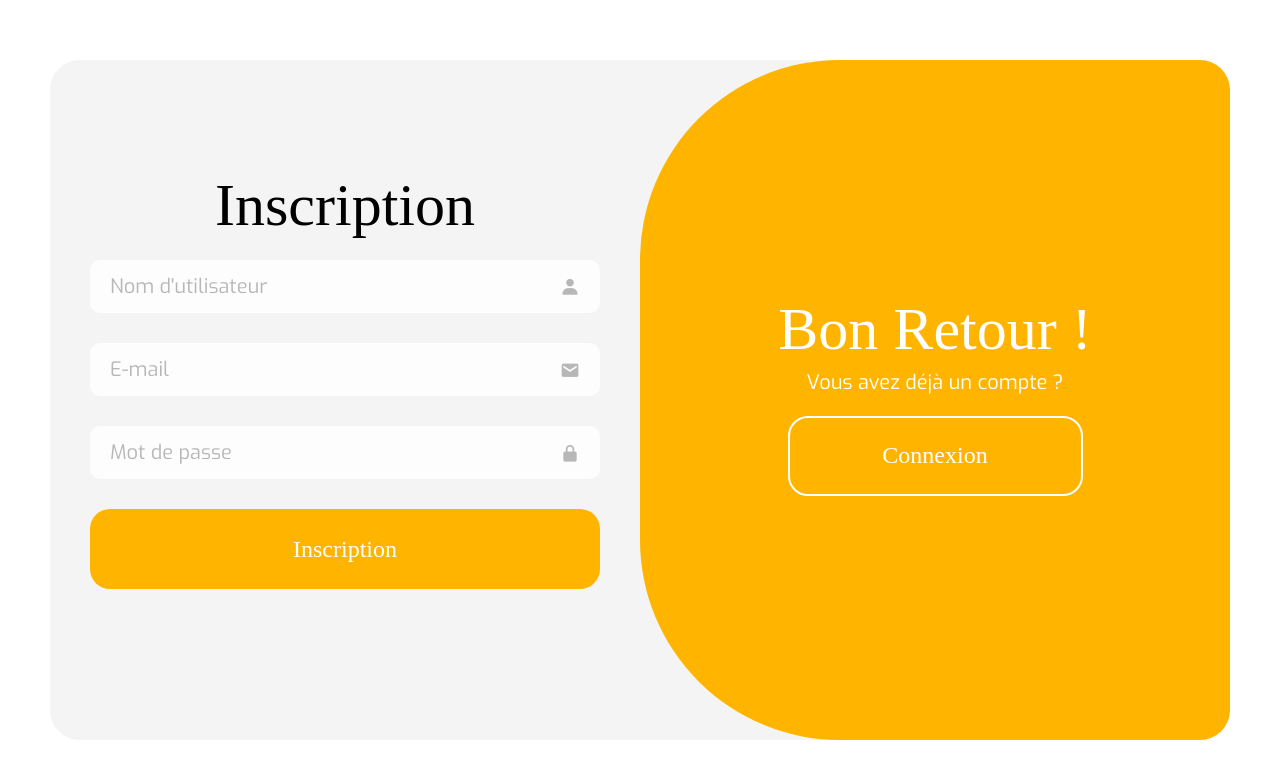
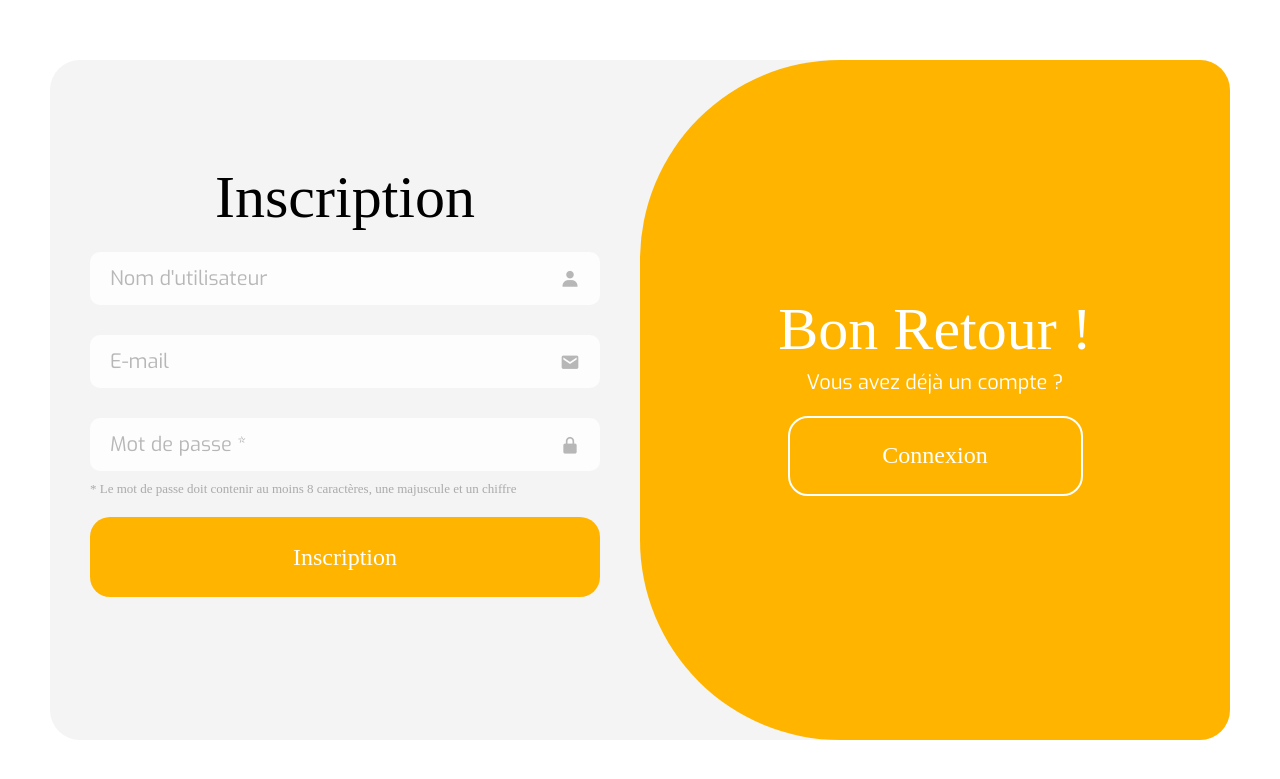
Before and after one commit to DAAlain/SAE_301, a PHP site: page /index.php?action=inscription in a window 1280 px wide. Shown: the top 779 px of the page. Run offline with PHP 8.4, Linux system fonts and the light colour scheme; some web fonts are replaced.

Commit message:
Ajustement Formulaire inscription

```diff
--- a/style/styleinscription.css
+++ b/style/styleinscription.css
@@ -38,7 +38,6 @@ body {
     right: 0;
     width: 50%;
     height: 100%;
-    /* background-color: seagreen; */
     display: flex;
     align-items: center;
     color: #000;
@@ -54,6 +53,15 @@ body {
 
 .form-box.register {
     visibility: hidden;
+}
+
+.form-box label {
+    font-size: 13px;
+    color: #aaaaaa;
+    display: block;
+    margin-top: 1px;
+    text-align: left;
+    margin-bottom: 20px;
 }
 
 .container.active .form-box.register {
@@ -75,7 +83,7 @@ form {
 
 .input-box {
     position: relative;
-    margin: 30px 0;
+    margin: 30px 0 10px;
 }
 
 .input-box input {
@@ -120,7 +128,6 @@ form {
     background: #FFB500;
     border: none;
     border-radius: 20px;
-    /* box-shadow: 0 0 10px rgba(0, 0, 0, .1); */
     cursor: pointer;
     color: #fff;
     font-weight: 400;
@@ -159,7 +166,6 @@ form {
     width: 50%;
     height: 100%;
     color: #fff;
-    /* background: seagreen; */
     display: flex;
     flex-direction: column;
     justify-content: center;
--- a/vue/vueinscription.php
+++ b/vue/vueinscription.php
@@ -51,12 +51,13 @@
                     <i class='bx bxs-envelope'></i>
                 </div>
                 <div class="input-box">
-                    <input class="exo-regular" type="password" placeholder="Mot de passe" name="Mdp" value=""
+                    <input class="exo-regular" type="password" placeholder="Mot de passe *" name="Mdp" value=""
                         pattern="^(?=.*[a-z])(?=.*[A-Z])(?=.*\d)[A-Za-z\d]{8,}$"
                         title="Le mot de passe doit contenir au moins 8 caractères, une majuscule, une minuscule et un chiffre"
                         required>
                     <i class='bx bxs-lock-alt'></i>
                 </div>
+                <label for="">* Le mot de passe doit contenir au moins 8 caractères, une majuscule et un chiffre</label>
                 <button type="submit" class="btn bakbak-one-regular" name="ajout" value="Valider">Inscription</button>
                 <div id="error-messages" class="error-messages"></div>
             </form>
```
